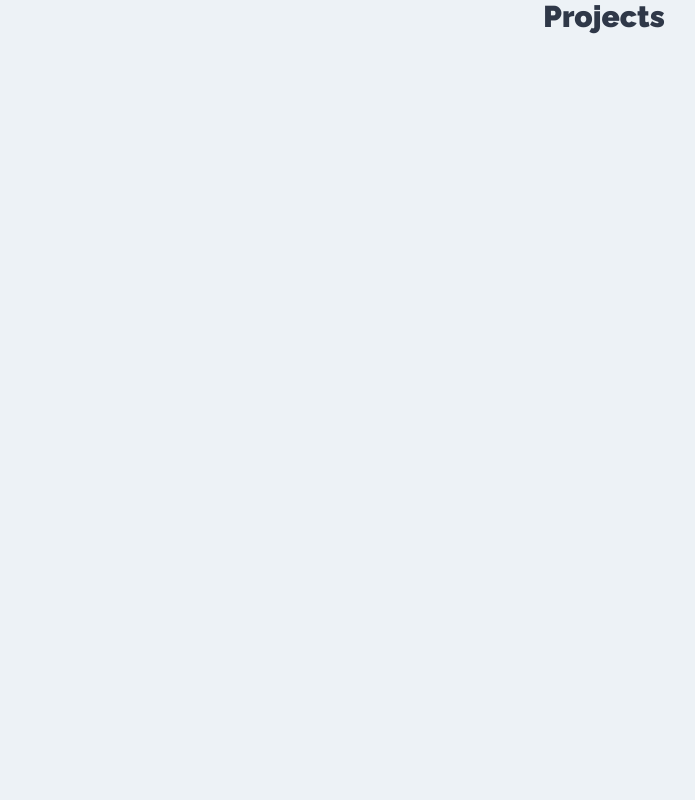
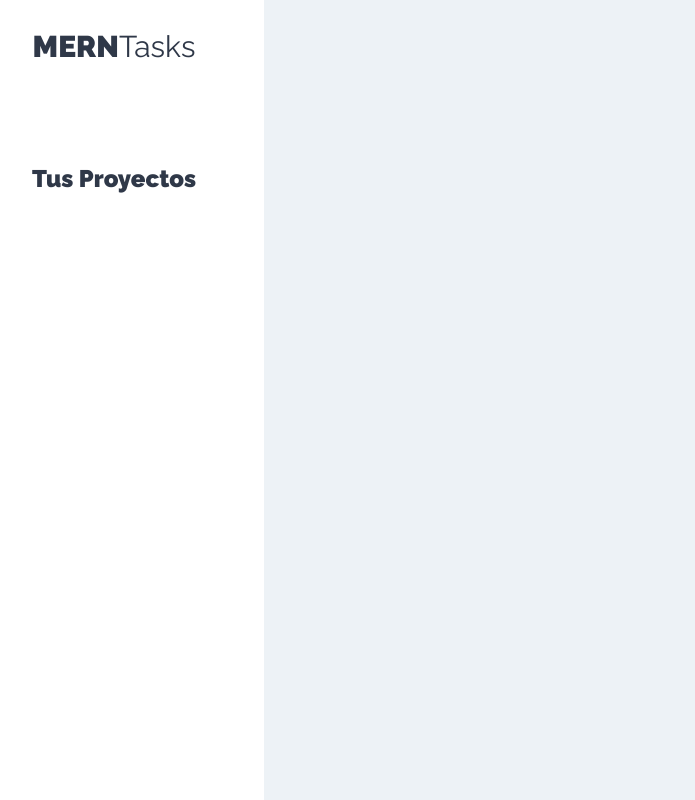
Before and after one commit to JeralPineda/react-MERN-Task, a React (Create React App) app: page /proyectos in a window 1280 px wide. Shown: the whole page, without its empty margins (36-731 px from the left). Built offline with nearby package versions, Linux system fonts and the light colour scheme.

Commit message:
Primeros pasos con el componente de proyectos

```diff
--- /dev/null
+++ b/src/components/layout/Sidebar.js
@@ -0,0 +1,15 @@
+const Sidebar = () => {
+   return (
+      <aside>
+         <h1>
+            MERN<span>Tasks</span>
+         </h1>
+
+         <div className="proyectos">
+            <h2>Tus Proyectos</h2>
+         </div>
+      </aside>
+   );
+};
+
+export default Sidebar;
--- a/src/components/projects/Projects.js
+++ b/src/components/projects/Projects.js
@@ -1,9 +1,15 @@
-import React from 'react';
+import Sidebar from '../layout/Sidebar';
 
 const Projects = () => {
    return (
-      <div>
-         <h1>Projects</h1>
+      <div className="contenedor-app">
+         <Sidebar />
+
+         <div className="seccion-principal">
+            <main>
+               <div className="contenedor-tareas"></div>
+            </main>
+         </div>
       </div>
    );
 };
```
